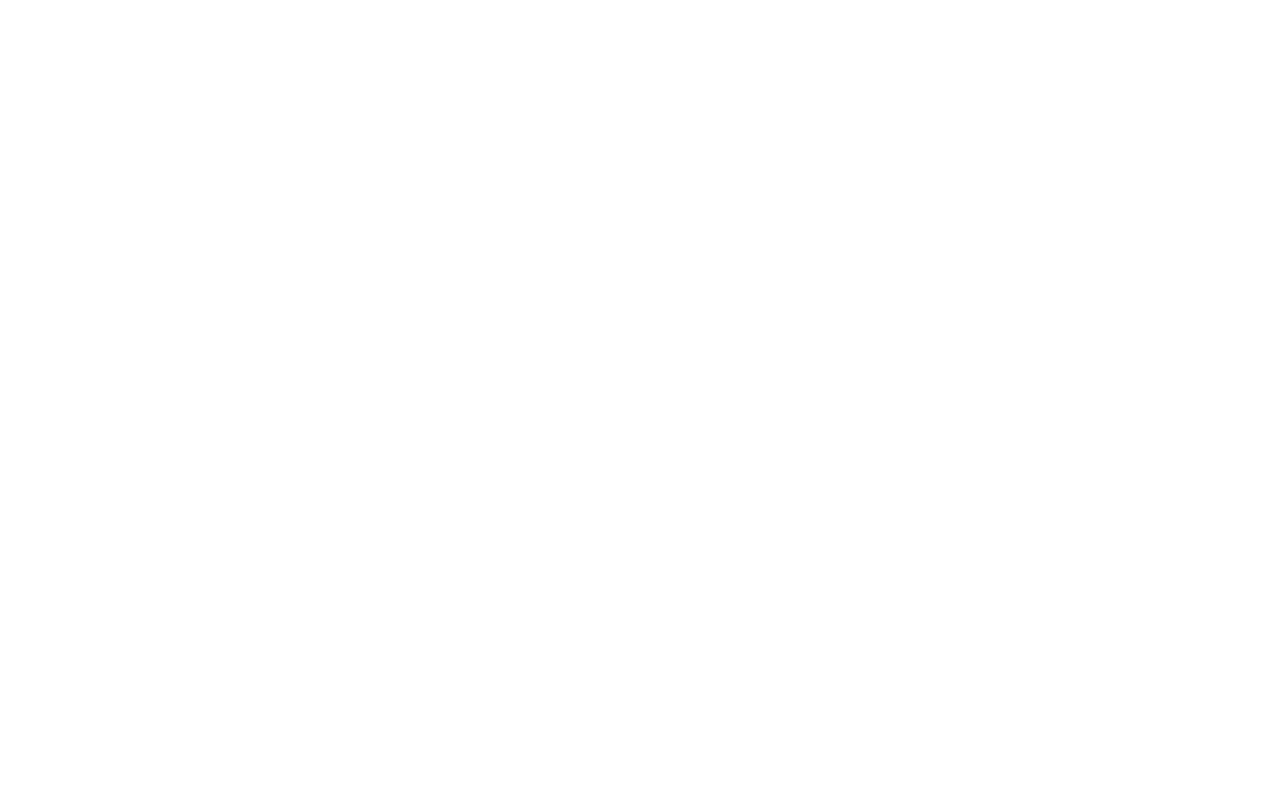
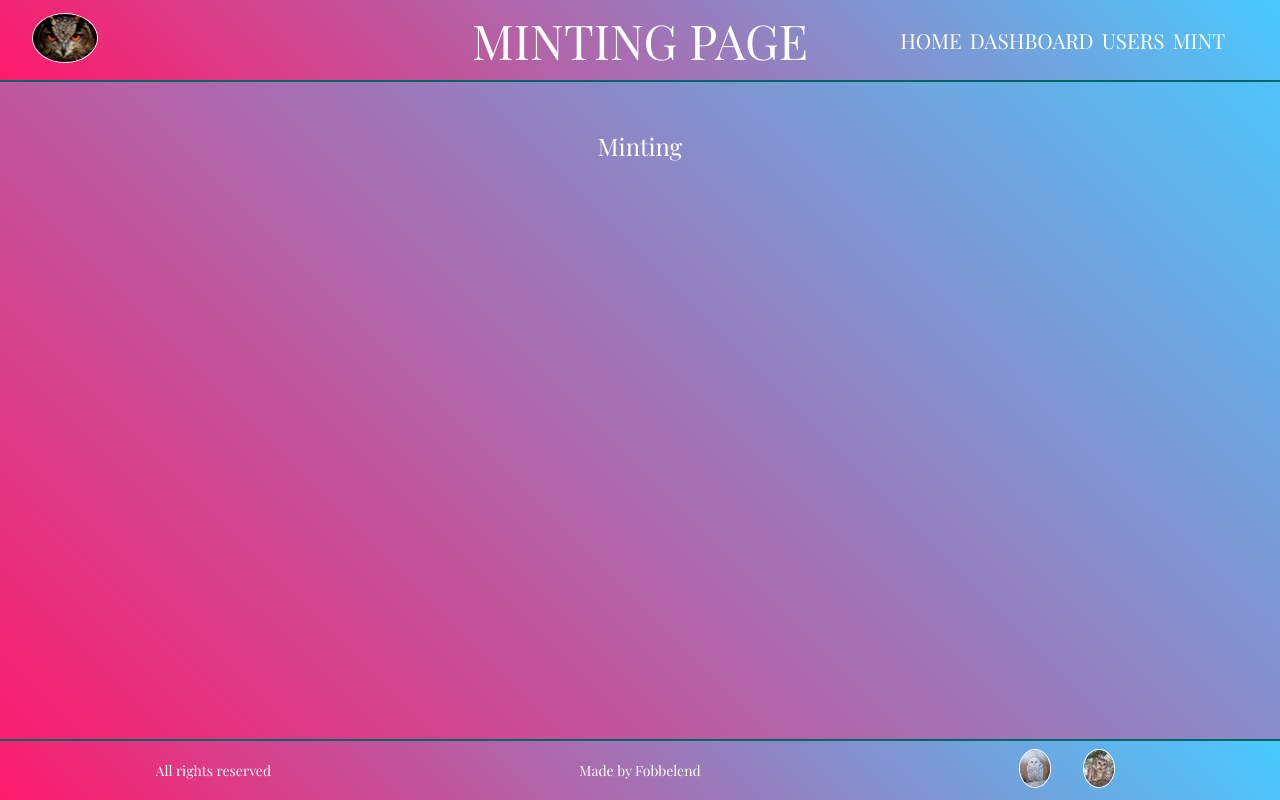
Before and after one commit to Sergeew-K-V/Dashboard, a React (Create React App) app: page /mint in a window 1280 px wide. Before the commit this address had no page. Built offline with nearby package versions, Linux system fonts and the light colour scheme; a web font is replaced by a local one.

Commit message:
added Minting page

```diff
--- a/src/App.tsx
+++ b/src/App.tsx
@@ -4,6 +4,7 @@
 import Dashboard from './Pages/Dashboard'
 import { BrowserRouter as Router, Routes, Route } from 'react-router-dom'
 import UsersPage from './Pages/UsersPage'
+import Mint from './Pages/Mint'
 
 function App() {
   return (
@@ -13,6 +14,7 @@
           <Route path='/' element={<Home />} />
           <Route path='/dashboard' element={<Dashboard />} />
           <Route path='/userspage' element={<UsersPage />} />
+          <Route path='/mint' element={<Mint />} />
         </Routes>
       </Router>
     </div>
--- /dev/null
+++ b/src/Pages/Mint/Mint.module.scss
@@ -0,0 +1,27 @@
+.wrapper {
+  height: 100vh;
+  display: flex;
+  flex-direction: column;
+  .header {
+  }
+  .main {
+    flex-grow: 1;
+    .content {
+      font-size: 1.5rem;
+      display: flex;
+      justify-content: center;
+      margin: 3rem 0 0 0;
+      &__wrapeer {
+        min-width: 700px;
+      }
+      input {
+        display: block;
+        margin: 0 auto 1rem;
+        width: 100%;
+        height: 1.5rem;
+      }
+    }
+  }
+  .footer {
+  }
+}
--- /dev/null
+++ b/src/Pages/Mint/Mint.tsx
@@ -0,0 +1,24 @@
+import { ReactElement } from 'react'
+import Footer from '../../components/Footer'
+import Header from '../../components/Header'
+import styles from './Mint.module.scss'
+
+const Mint = (): ReactElement => {
+  return (
+    <div className={styles.wrapper}>
+      <div className={styles.header}>
+        <Header />
+      </div>
+      <div className={styles.main}>
+        <div className={styles.content}>
+          <div className={styles.content__wrapeer}>Minting</div>
+        </div>
+      </div>
+      <div className={styles.footer}>
+        <Footer />
+      </div>
+    </div>
+  )
+}
+
+export default Mint
--- /dev/null
+++ b/src/Pages/Mint/index.ts
@@ -0,0 +1 @@
+export { default } from './Mint'
--- a/src/components/Header/Header.tsx
+++ b/src/components/Header/Header.tsx
@@ -17,6 +17,9 @@
     }
     if (location.pathname === '/userspage') {
       setTitleText('Users Page')
+    }
+    if (location.pathname === '/mint') {
+      setTitleText('Minting Page')
     }
   }, [titleText])
 
--- a/src/components/Nav/Nav.tsx
+++ b/src/components/Nav/Nav.tsx
@@ -9,6 +9,7 @@
         <NavLink to={'/'}>Home</NavLink>
         <NavLink to={'/dashboard'}>Dashboard</NavLink>
         <NavLink to={'/userspage'}>Users</NavLink>
+        <NavLink to={'/mint'}>Mint</NavLink>
       </div>
       <div className={styles.burger}></div>
     </nav>
```
